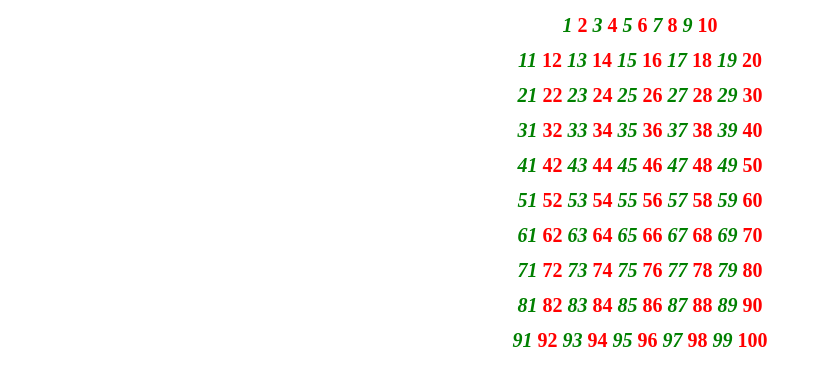
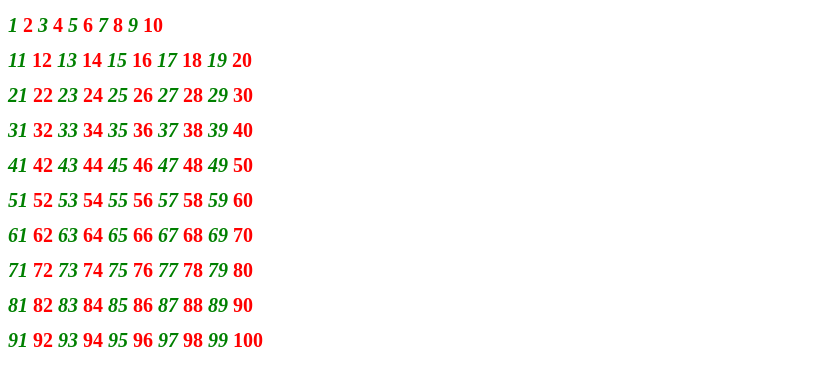
Before and after one commit to quocanh2507/learning-php, a PHP site: page /bai1.php in a window 1280 px wide. Shown: the top 386 px of the page, without its empty margins (0-823 px from the left). Run offline with PHP 8.4, Linux system fonts and the light colour scheme.

Commit message:
bai dem so

```diff
--- a/bai1.php
+++ b/bai1.php
@@ -6,7 +6,7 @@
 </head>
 <body>
 
-<div style="text-align:center; font-size:20px; line-height:35px;">
+<div style="text-align:left; font-size:20px; line-height:35px;">
 
 <?php
 for ($i = 1; $i <= 100; $i++) {
```
